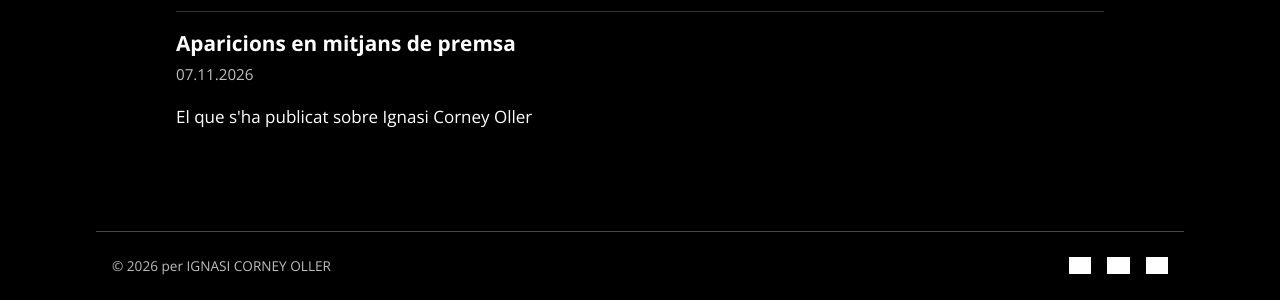
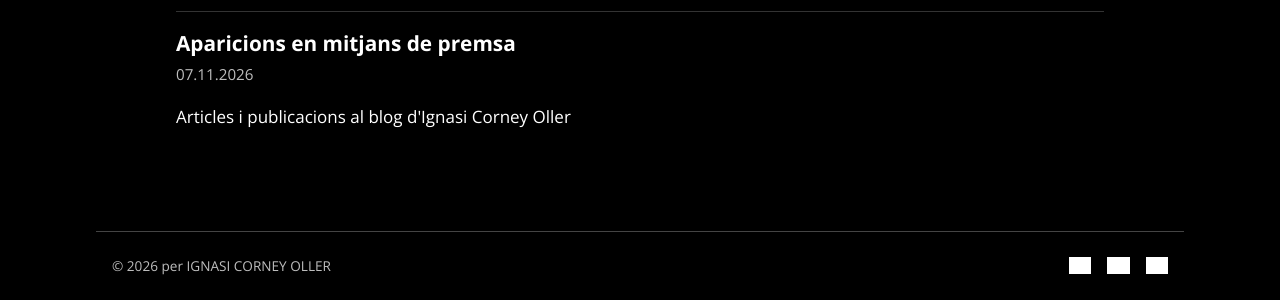
Before and after one commit to ignasicorney/ignasicorney.github.io, a Jekyll site: the page built from blog/index.html, in a window 1280 px wide. Shown: the part 125-425 px from the top of the page. Built offline with Jekyll 4.4.1, drawn with Linux system fonts in a browser that asks for light colours; grey boxes are pictures that could not be loaded.

Commit message:
Blog: Aparicions en mitjans de premsa

```diff
--- a/_posts/2026-11-07-aparicions-en-mitjans-de-premsa.html
+++ b/_posts/2026-11-07-aparicions-en-mitjans-de-premsa.html
@@ -1,6 +1,6 @@
 ---
 title: "Aparicions en mitjans de premsa "
-description: "El que s'ha publicat sobre Ignasi Corney Oller "
+description: "Articles i publicacions al blog d'Ignasi Corney Oller "
 ---
 <!-- bloc:text -->
 <div class="text">
```
